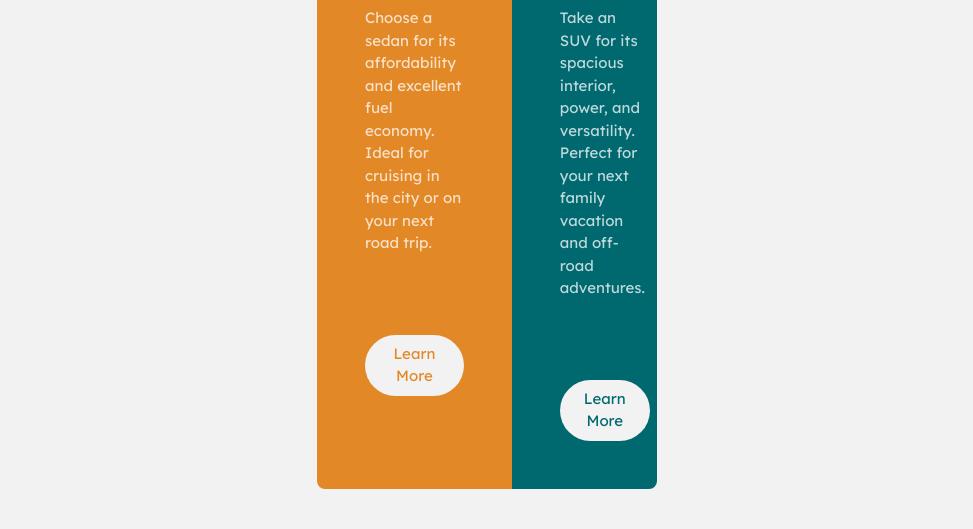
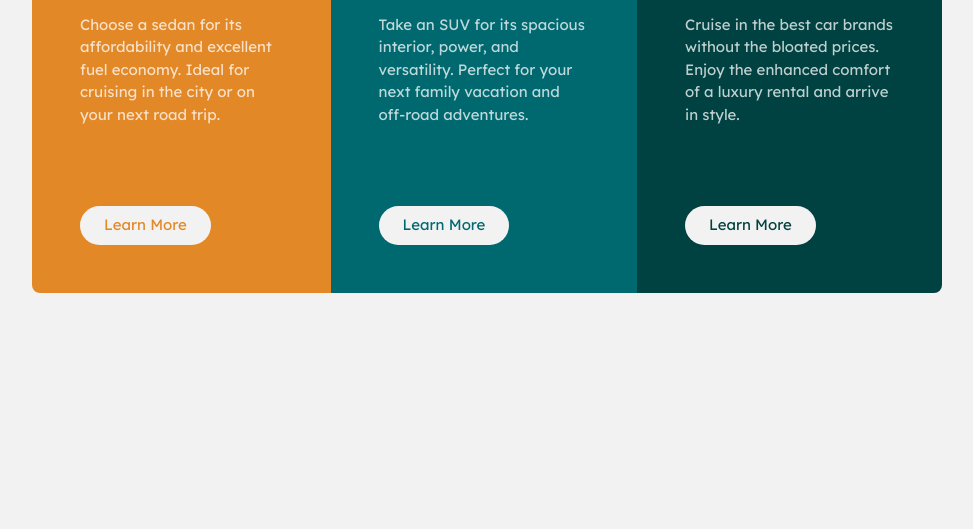
Before and after one commit to loifloro/3-column-preview-card-component, a website: page dist/index.html in a window 1280 px wide. Shown: the part 341-870 px from the top of the page, without its empty margins (153-1126 px from the left). After the commit the page ends 800 px from the top, so only its background shows below. Drawn offline with nearby package versions, Linux system fonts and the light colour scheme; files that its build step writes are made by us from their sources.

Commit message:
Add max-width and min-width breakpoint
The previous styles relies on margin to center the .cards on large screens

```diff
--- a/src/scss/_responsive.scss
+++ b/src/scss/_responsive.scss
@@ -1,8 +1,10 @@
-@media screen and (min-width: 375px) {
+@media screen and (min-width: 768px) {
     .cards {
         display: flex;
         flex-direction: row;
-        margin: 20vh 30vh 5vh;
+        // margin: 20vh 30vh 5vh;
+        max-width: 910px;
+
 
         .card {
             &__body {
```
